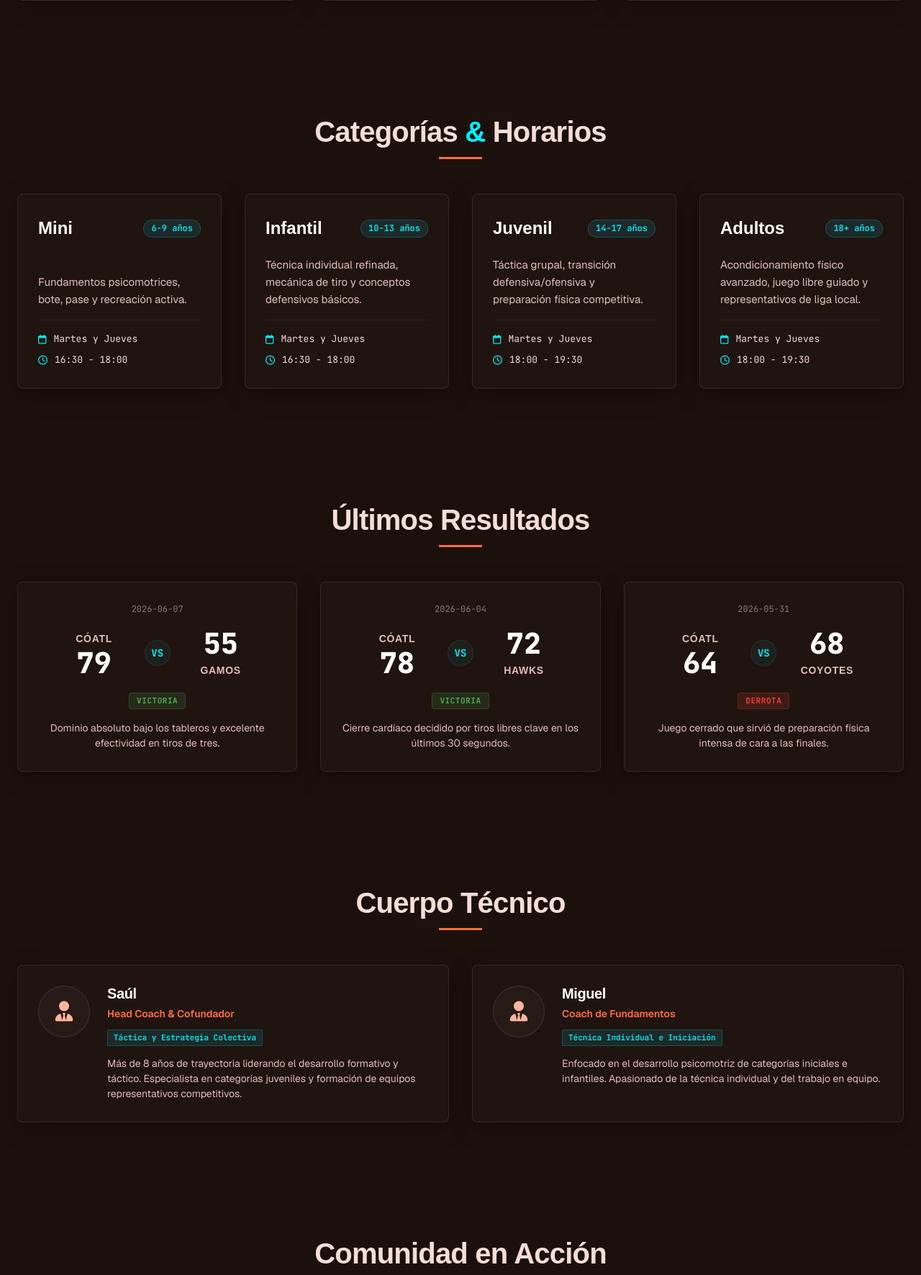
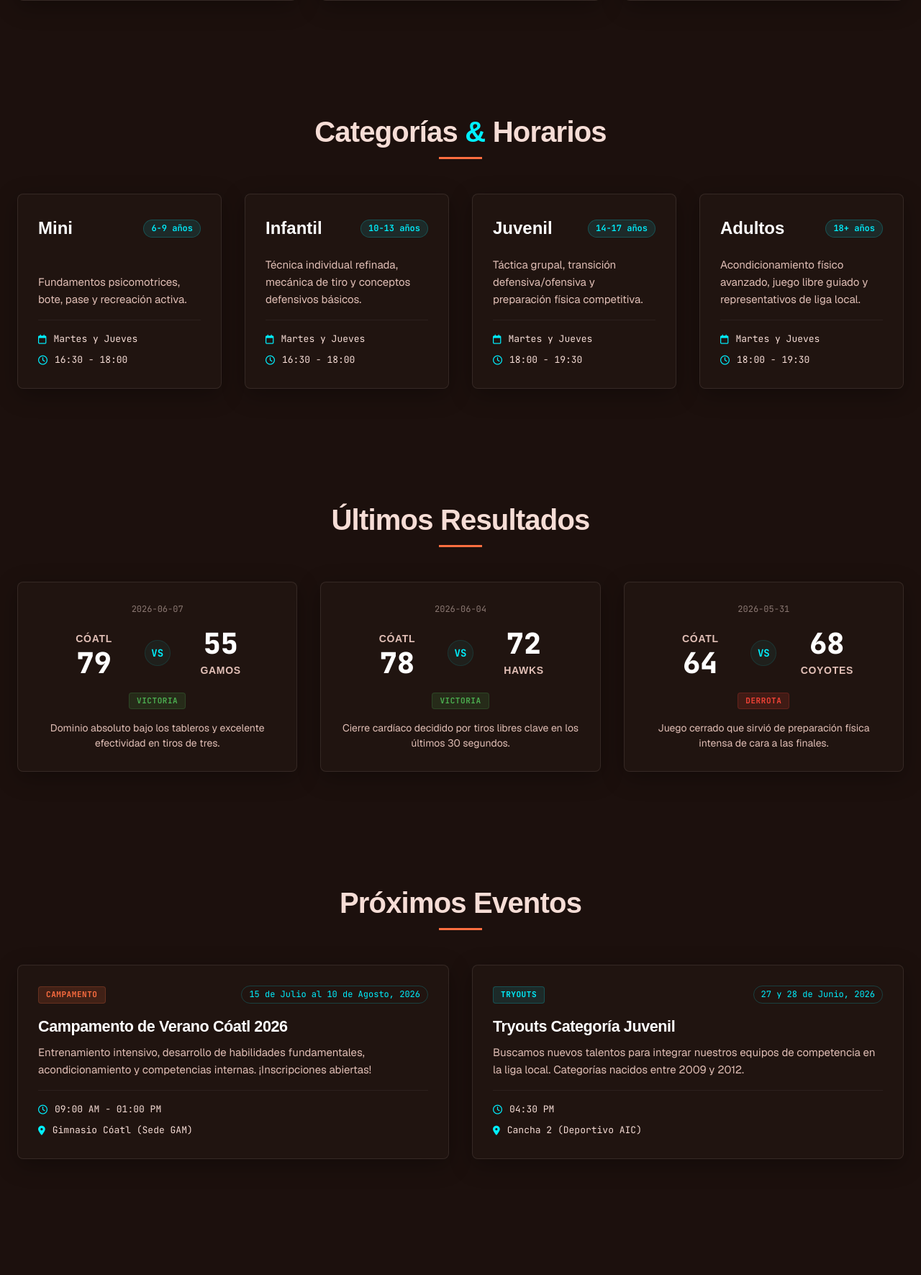
Before and after one commit to Coatl-Technologies/coatl-basketball, a Flask app: page / in a window 1280 px wide. Shown: the part 1189-2960 px from the top of the page at 72% size. Run offline with Flask 3, Linux system fonts and the light colour scheme; some web fonts are replaced.

Commit message:
feat: add upcoming events CMS and UI section, split Hurl tests, and add CODEOWNERS governance

```diff
--- a/app.py
+++ b/app.py
@@ -23,6 +23,7 @@ def home():
     results = load_content("results.json", [])
     coaches = load_content("coaches.json", [])
     gallery = load_content("gallery.json", [])
+    events = load_content("events.json", [])
 
     return render_template(
         "index.html",
@@ -30,7 +31,8 @@ def home():
         schedules=schedules,
         results=results,
         coaches=coaches,
-        gallery=gallery
+        gallery=gallery,
+        events=events
     )
 
 if __name__ == "__main__":
--- /dev/null
+++ b/content/events.json
@@ -0,0 +1,20 @@
+[
+  {
+    "title": "Campamento de Verano Cóatl 2026",
+    "type": "Campamento",
+    "date": "15 de Julio al 10 de Agosto, 2026",
+    "time": "09:00 AM - 01:00 PM",
+    "location": "Gimnasio Cóatl (Sede GAM)",
+    "description": "Entrenamiento intensivo, desarrollo de habilidades fundamentales, acondicionamiento y competencias internas. ¡Inscripciones abiertas!",
+    "highlighted": true
+  },
+  {
+    "title": "Tryouts Categoría Juvenil",
+    "type": "Tryouts",
+    "date": "27 y 28 de Junio, 2026",
+    "time": "04:30 PM",
+    "location": "Cancha 2 (Deportivo AIC)",
+    "description": "Buscamos nuevos talentos para integrar nuestros equipos de competencia en la liga local. Categorías nacidos entre 2009 y 2012.",
+    "highlighted": false
+  }
+]
--- a/static/css/styles.css
+++ b/static/css/styles.css
@@ -869,3 +869,81 @@ section {
         grid-template-columns: 1fr;
     }
 }
+
+/* ==========================================================================
+   EVENTOS SECTION
+   ========================================================================== */
+.events-grid {
+    display: grid;
+    grid-template-columns: repeat(auto-fit, minmax(320px, 1fr));
+    gap: 32px;
+}
+
+.event-card {
+    padding: 28px;
+    display: flex;
+    flex-direction: column;
+    justify-content: space-between;
+    gap: 20px;
+}
+
+.event-header {
+    display: flex;
+    justify-content: space-between;
+    align-items: center;
+    gap: 12px;
+}
+
+.event-type {
+    font-family: var(--font-mono);
+    font-size: 0.6875rem;
+    font-weight: 700;
+    text-transform: uppercase;
+    letter-spacing: 0.05em;
+    padding: 2px 10px;
+    border-radius: var(--radius-sm);
+}
+
+.badge-orange {
+    background: rgba(255, 110, 64, 0.15);
+    color: var(--primary-orange);
+    border: 1px solid rgba(255, 110, 64, 0.2);
+}
+
+.badge-outline {
+    font-family: var(--font-mono);
+    font-size: 0.75rem;
+    color: var(--secondary-cyan);
+    border: 1px solid rgba(0, 240, 255, 0.2);
+    padding: 2px 10px;
+    border-radius: 9999px;
+}
+
+.event-body h3 {
+    font-size: 1.35rem;
+    color: #fff;
+    margin-bottom: 12px;
+}
+
+.event-description {
+    color: var(--on-surface-muted);
+    font-size: 0.9375rem;
+    line-height: 1.6;
+    margin-bottom: 16px;
+}
+
+.event-meta {
+    border-top: 1px solid rgba(255, 255, 255, 0.05);
+    padding-top: 16px;
+    display: flex;
+    flex-direction: column;
+    gap: 8px;
+}
+
+.no-events-card {
+    grid-column: 1 / -1;
+    padding: 40px;
+    text-align: center;
+    color: var(--on-surface-muted);
+    font-size: 1rem;
+}
--- a/templates/index.html
+++ b/templates/index.html
@@ -31,6 +31,7 @@
                 <a href="#historia">Nuestra Historia</a>
                 <a href="#horarios">Categorías</a>
                 <a href="#resultados">Resultados</a>
+                <a href="#eventos">Eventos</a>
                 <a href="#coaches">Entrenadores</a>
                 <a href="#galeria">Galería</a>
             </nav>
@@ -176,6 +177,49 @@
             </div>
         </section>
 
+        <!-- Eventos Section -->
+        <section class="eventos-section" id="eventos">
+            <div class="section-container">
+                <h2 class="section-title">Próximos Eventos</h2>
+                <div class="events-grid">
+                    {% for event in events %}
+                    <div class="glass-card event-card {% if event.highlighted %}highlighted-border-orange{% endif %}">
+                        <div class="event-header">
+                            <span class="event-type {% if event.highlighted %}badge-orange{% else %}badge-cyan{% endif %}">{{ event.type }}</span>
+                            {% if event.date %}
+                            <span class="event-date badge-outline">{{ event.date }}</span>
+                            {% endif %}
+                        </div>
+                        <div class="event-body">
+                            <h3>{{ event.title }}</h3>
+                            <p class="event-description">{{ event.description }}</p>
+                            {% if event.location or event.time %}
+                            <div class="event-meta">
+                                {% if event.time %}
+                                <div class="meta-item">
+                                    <i class="fa-regular fa-clock"></i>
+                                    <span>{{ event.time }}</span>
+                                </div>
+                                {% endif %}
+                                {% if event.location %}
+                                <div class="meta-item">
+                                    <i class="fa-solid fa-location-dot"></i>
+                                    <span>{{ event.location }}</span>
+                                </div>
+                                {% endif %}
+                            </div>
+                            {% endif %}
+                        </div>
+                    </div>
+                    {% else %}
+                    <div class="glass-card no-events-card">
+                        <p>No hay eventos programados en este momento. ¡Vuelve pronto o contáctanos por WhatsApp para más información!</p>
+                    </div>
+                    {% endfor %}
+                </div>
+            </div>
+        </section>
+
         <!-- Entrenadores Section -->
         <section class="coaches-section" id="coaches">
             <div class="section-container">
```
Also changed, not shown: .github/workflows/smoke-tests.yml, 5 other files.
